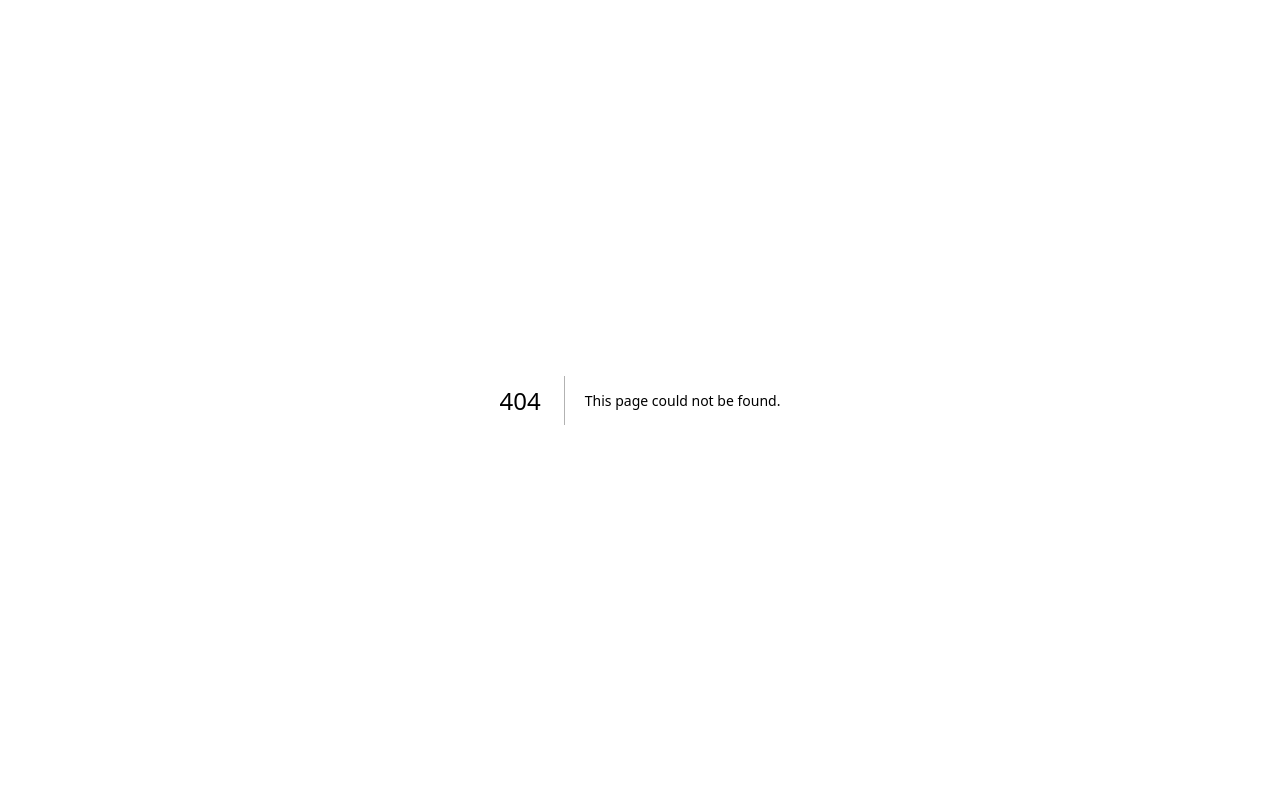
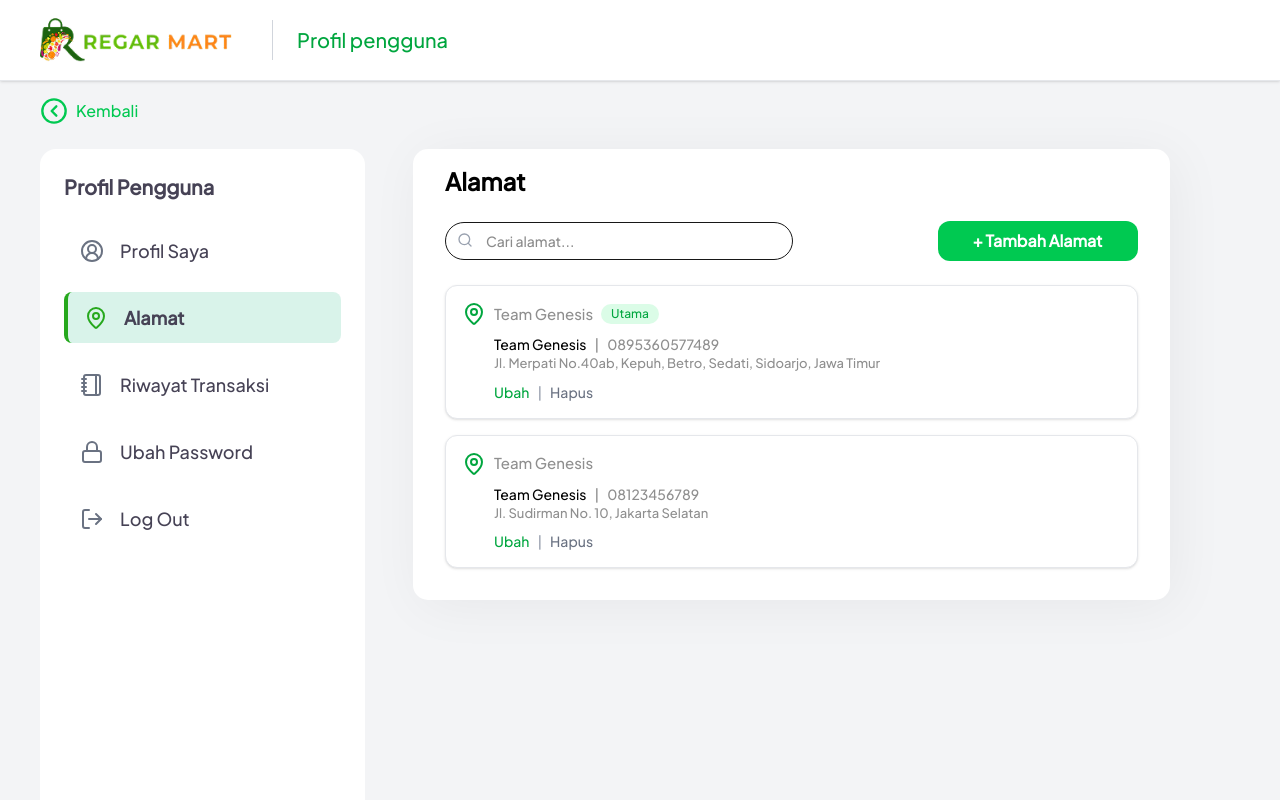
Before and after one commit to FlyHigh404/regarmart-ecommerce, a Next.js app: page /profil/alamat in a window 1280 px wide. Before the commit this address had no page. Shown: the top 800 px of the page. Built offline with nearby package versions, Linux system fonts and the light colour scheme.

Commit message:
update alamat profil

```diff
--- /dev/null
+++ b/src/app/profil/alamat/page.tsx
@@ -0,0 +1,243 @@
+"use client"
+import { useState } from "react"
+import { Search, MapPin, X } from "lucide-react"
+import TambahAlamat from "@/components/TambahAlamat"
+import InputBox from "@/components/InputBox"
+
+
+type Alamat = {
+  catatan?: string
+  id: number
+  label?: string
+  nama: string
+  telp: string
+  alamat: string
+  utama?: boolean
+}
+
+export default function ProfilAlamatPage() {
+  const [search, setSearch] = useState("")
+  const [openTambah, setOpenTambah] = useState(false)
+  const [openEdit, setOpenEdit] = useState<number | null>(null)
+  const [selected, setSelected] = useState<number | null>(null)
+  const [editOpen, setEditOpen] = useState(false)
+  const [alamatEdit, setAlamatEdit] = useState<Alamat | null>(null)
+  const [tambahOpen, setTambahOpen] = useState(false)
+
+ const [alamatList, setAlamatList] = useState<Alamat[]>([
+    {
+        id: 1,
+        label: "Rumah",
+        nama: "Team Genesis",
+        telp: "0895360577489",
+        alamat: "Jl. Merpati No.40ab, Kepuh, Betro, Sedati, Sidoarjo, Jawa Timur",
+        utama: true,
+        catatan: ""
+    },
+    {
+        id: 2,
+        label: "Kantor",
+        nama: "Team Genesis",
+        telp: "08123456789",
+        alamat: "Jl. Sudirman No. 10, Jakarta Selatan",
+        catatan: ""
+    },
+  ])
+
+  const filtered = alamatList.filter((a) =>
+    a.alamat.toLowerCase().includes(search.toLowerCase())
+  )
+
+  const handleDelete = (id: number) => {
+    setAlamatList(alamatList.filter((a) => a.id !== id))
+  }
+
+  const handleSaveEdit = () => {
+    if (alamatEdit) {
+      setAlamatList((prev) =>
+        prev.map((a) => (a.id === alamatEdit.id ? alamatEdit : a))
+      )
+      setEditOpen(false)
+    }
+  }
+
+
+  return (
+    <div
+      className="w-[756.65px] rounded-[15px] bg-white p-8 font-jakarta"
+      style={{ boxShadow: "6px 6px 54px 0 rgba(0, 0, 0, 0.05)" }}
+    >
+      {/* Header */}
+      <div className="flex justify-between items-center mb-6 -mt-16">
+        <h1 className="text-black font-bold text-2xl mt-12">Alamat</h1>
+      </div>
+
+      {/* Search + Tambah */}
+      <div className="flex justify-between items-center mb-6">
+        <div className="relative w-87">
+          <input
+            type="text"
+            value={search}
+            onChange={(e) => setSearch(e.target.value)}
+            placeholder="Cari alamat..."
+            className="w-full pl-10 pr-4 py-2 border rounded-full text-sm focus:outline-none focus:ring-2 focus:ring-[#26A81D]"
+          />
+          <Search className="absolute left-3 top-2.5 text-gray-400 w-4 h-4" />
+        </div>
+         <button
+              className="px-4 py-2 rounded-xl w-50 h-10 bg-green-500 text-white font-semibold hover:bg-green-700"
+              onClick={() => setTambahOpen(true)}
+            >
+              + Tambah Alamat
+            </button>
+        </div>
+
+       {/* List Alamat */}
+          <div className="space-y-4">
+            {alamatList.map((item) => (
+              <div
+                key={item.id}
+                onClick={() => setSelected(item.id)}
+                className={`bg-white shadow rounded-xl p-4 cursor-pointer transition border ${
+                  selected === item.id
+                    ? "border-green-500 shadow-[0_0_16px_rgba(38,168,29,0.32)]"
+                    : "border-gray-200"
+                }`}
+              >
+                <div className="flex justify-between items-center w-full">
+                  <div className="flex items-center gap-2">
+                    <MapPin className="w-6 h-6 text-green-600" />
+                    <p className="font-medium text-[15px] font-jakarta text-[#8F8F8F]">
+                      {item.nama}
+                    </p>
+                    {item.utama && (
+                      <span className="bg-green-100 text-green-600 text-xs font-medium px-2.5 py-0.5 rounded-full">
+                        Utama
+                      </span>
+                    )}
+                  </div>
+                </div>
+
+                <div className="pl-8 mt-2">
+                  <p className="font-medium text-sm font-jakarta text-black">
+                    {item.nama}
+                    <span className="after:content-['|'] after:mx-2 text-[#8F8F8F]"></span>
+                    <span className="font-medium text-[14px] font-jakarta text-[#8F8F8F]">
+                      {item.telp}
+                    </span>
+                  </p>
+                  <p className="font-normal text-[13px] font-jakarta text-[#8F8F8F]">
+                    {item.alamat}
+                  </p>
+
+                  <div className="flex gap-2 mt-2 text-sm">
+                    <button
+                      className="text-green-600 hover:text-green-800 font-medium"
+                      onClick={(e) => {
+                        e.stopPropagation()
+                        setAlamatEdit(item)
+                        setEditOpen(true)
+                      }}
+                    >
+                      Ubah
+                    </button>
+                    <span className="text-gray-400">|</span>
+                    <button
+                      className="text-gray-500 hover:text-red-600 font-medium"
+                      onClick={(e) => {
+                        e.stopPropagation()
+                        handleDelete(item.id)
+                      }}
+                    >
+                      Hapus
+                    </button>
+                  </div>
+                </div>
+              </div>
+            ))}
+          </div>
+
+      {/* Modal Tambah Alamat */}
+      <TambahAlamat
+        isOpen={tambahOpen}
+        onClose={() => setTambahOpen(false)}
+        onSave={(alamatBaru: Alamat) =>
+          setAlamatList([...alamatList, alamatBaru])
+        }
+      />
+
+      {/* Modal Edit Alamat */}
+      {editOpen && alamatEdit && (
+        <div className="fixed inset-0 bg-black bg-opacity-40 flex justify-center items-center z-50">
+          <div className="bg-white rounded-2xl shadow-lg w-[600px] max-h-[90vh] overflow-y-auto p-6 relative">
+            <button
+              className="absolute top-4 right-4 text-gray-500 hover:text-gray-800 text-xl"
+              onClick={() => setEditOpen(false)}
+            >
+              <X size={20} />
+            </button>
+
+            <h2 className="text-lg font-bold text-black mb-4 text-center">Ubah Alamat</h2>
+            <hr className="border-gray-200 my-3" />
+
+            <div className="space-y-4">
+              <InputBox
+                label="Label Alamat"
+                value={alamatEdit.label || ""}
+                onChange={(e) =>
+                  setAlamatEdit({ ...alamatEdit, label: e.target.value })
+                }
+                placeholder="Contoh: Rumah, Kantor"
+              />
+
+              <InputBox
+                label="Alamat Lengkap"
+                value={alamatEdit.alamat}
+                onChange={(e) =>
+                  setAlamatEdit({ ...alamatEdit, alamat: e.target.value })
+                }
+                placeholder="Tulis alamat lengkap"
+              />
+
+              <InputBox
+                label="Catatan untuk kurir (Opsional)"
+                value={alamatEdit.catatan || ""}
+                onChange={(e) =>
+                  setAlamatEdit({ ...alamatEdit, catatan: e.target.value })
+                }
+                placeholder="Contoh: warna rumah, patokan masjid"
+              />
+
+              <InputBox
+                label="Nama Penerima"
+                value={alamatEdit.nama}
+                onChange={(e) =>
+                  setAlamatEdit({ ...alamatEdit, nama: e.target.value })
+                }
+                placeholder="Nama lengkap"
+              />
+
+              <InputBox
+                label="No HP penerima"
+                value={alamatEdit.telp}
+                onChange={(e) =>
+                  setAlamatEdit({ ...alamatEdit, telp: e.target.value })
+                }
+                placeholder="08xxxxxxxxxx"
+              />
+            </div>
+
+            <div className="mt-6 flex justify-center">
+              <button
+                className="w-full bg-green-600 text-white px-10 py-3 rounded-xl font-semibold hover:bg-green-700"
+                onClick={handleSaveEdit}
+              >
+                Simpan
+              </button>
+            </div>
+        </div>
+    </div>
+    )}
+</div>
+)
+}
--- a/src/app/profil/editprofil/page.tsx
+++ b/src/app/profil/editprofil/page.tsx
@@ -30,7 +30,6 @@ export default function ProfilForm() {
 
   return (
     <div className="w-full max-w-[756px] bg-white p-8 rounded-xl shadow">
-      {/* Foto + Form sejajar */}
       <div className="flex gap-6">
         {/* Bagian Foto */}
         <div className="flex flex-col items-center w-[200px]">
@@ -115,7 +114,7 @@ export default function ProfilForm() {
         </div>
       </div>
 
-      {/* Tombol Simpan full width */}
+      {/* Tombol Simpan*/}
       <button
         onClick={handleSave}
         className="mt-6 w-full bg-green-600 text-white font-bold py-3 px-12 rounded-lg hover:bg-green-700"
```
